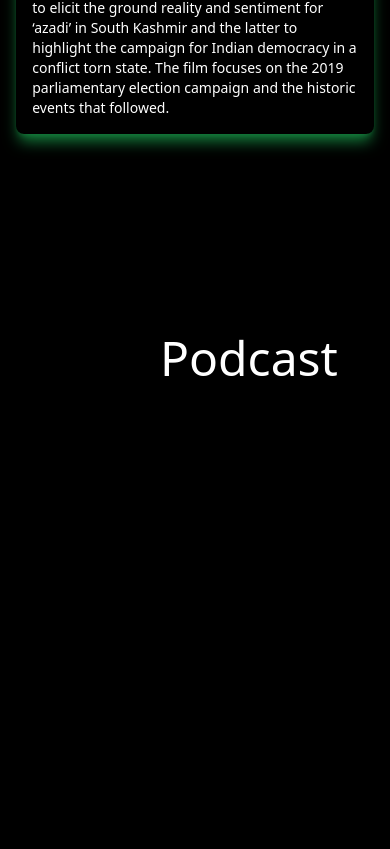
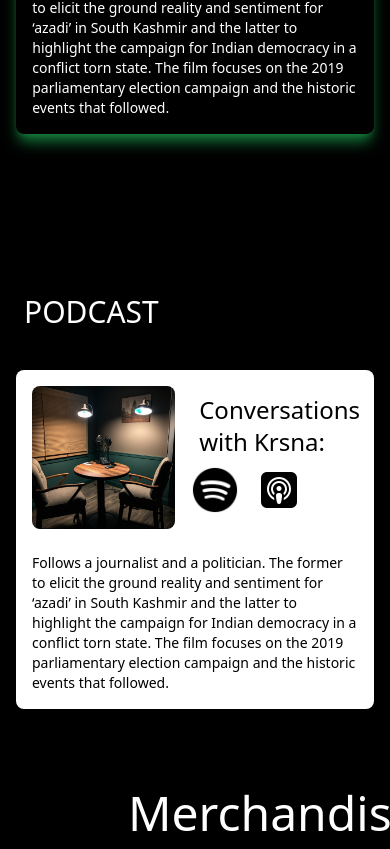
Before and after one commit to Ashutoshkr23/boys-played-well, a Next.js app: page / in a window 390 px wide. Shown: the part 1148-1997 px from the top of the page. Built offline with nearby package versions, Linux system fonts and the light colour scheme.

Commit message:
Podcast & About Responsive

```diff
--- a/src/Component/About.jsx
+++ b/src/Component/About.jsx
@@ -2,23 +2,44 @@ import React from 'react'
 
 function About() {
   return (
-    <div>
-          <div className='py-20 px-40 bg-black text-white '>
+      <div>
+          <div className='hidden md:block py-20 px-8 lg:px-40 bg-black text-white '>
               <h1 className='text-5xl'>About</h1>
-              <div className='mx-10 my-20 bg-white hover:scale-110 ease-in-out duration-300 h-[360px] rounded-lg'>
+              <div className='mx-2 lg:mx-10 my-20 bg-white hover:scale-110 ease-in-out duration-300 h-80 lg:h-96 rounded-lg'>
                   <div className='flex'>
-                      <div className='h-[300px] w-[300px] ml-7 mt-7 rounded-lg'>
+                      <div className='h-64 w-64 lg:h-80 lg:w-80 ml-3 lg:ml-7 mt-3 lg:mt-7 rounded-lg'>
                           <img src="/assets/Images/Podcast/podcast.png" alt="" className='h-full w-full rounded-lg' />
                       </div>
                       <div className='flex-1 mx-6'>
-                          <h1 className='text-black text-4xl mt-12'>About Boys Played Well</h1>
+                          <h1 className='text-black text-3xl lg:text-4xl mt-4 lg:mt-12'>About Us</h1>
                           <p className='text-black text-lg leading-8 mt-4'>This long form podcast is hosted by Krsna Daswani, a relationship coach/ expert. She interviews wide ranging guests to tease out their professional and personal lives to enlighten, educate and entertain audiences.</p>
                           <div className='flex gap-4 mt-2'>
-                              <button className='h-10 btn w-40 mt-4 rounded hover:bg-blue-1 hover:font-bold hover:border-none text-white border border-white my-auto'>Know More</button>
+                              <img src="/assets/Images/Podcast/Spotify.png" alt="" className='h-12 w-12' />
+                              <img src="/assets/Images/Podcast/ApplePodcast.png" alt="" className='h-12 w-12' />
+                              <button className='h-10 btn w-40 rounded hover:bg-blue-1 hover:font-bold hover:border-none text-white border border-white my-auto'>View Episodes</button>
                           </div>
                       </div>
                   </div>
               </div>
+          </div>
+          <div className='md:hidden bg-black '>
+              <h1 className='py-10 pl-6 text-white text-3xl'>About</h1>
+              <div className='bg-white mx-4 text-black rounded-lg'>
+                  <div className='flex  '>
+                      <img src="/assets/Images/Podcast/podcast.png" alt="" className=' w-2/5 rounded-lg mt-4 ml-4' />
+                      <div className='pl-4 pt-4'>
+                          <h1 className='text-2xl  mt-2 ml-2'>About Us</h1>
+                          <div className='flex gap-4 mt-2'>
+
+                          </div>
+                      </div>
+                  </div>
+                  <div >
+                      <p className='text-sm mt-6 pl-4 pr-4 pb-4'> Follows a journalist and a politician. The former to elicit the ground reality and sentiment for ‘azadi’ in South Kashmir and the latter to highlight the campaign for Indian democracy in a conflict torn state. The film focuses on the 2019 parliamentary election campaign and the historic events that followed.
+                      </p>
+                  </div>
+              </div>
+
           </div>
     </div>
   )
--- a/src/Component/Movie.jsx
+++ b/src/Component/Movie.jsx
@@ -55,7 +55,7 @@ function Movie() {
       </div>
 
       <div className='md:hidden'>
-        <h1 className='ml-6 my-8 text-3xl'>Films</h1>
+        <h1 className='ml-6 my-8 text-white text-3xl'>Films</h1>
         <div className='flex-col rounded-lg mb-10 shadow-lg mx-auto shadow-green-700 w-11/12'>
           <div className='flex '>
             <img src="/assets/Images/Movie/Chaigarden.jpg" alt="" className=' w-2/5 rounded-lg mt-4 ml-4' />
--- a/src/Component/Podcast.jsx
+++ b/src/Component/Podcast.jsx
@@ -3,15 +3,15 @@ import React from 'react'
 function Podcast() {
   return (
     <div>
-      <div className='py-20 px-40 bg-black text-white '>
-          <h1 className='text-5xl'>Podcast</h1>
-        <div className='mx-10 my-20 bg-white hover:scale-110 ease-in-out duration-300 h-[360px] rounded-lg'>
+      <div className='hidden md:block py-20 px-8 lg:px-40 bg-black text-white '>
+        <h1 className='text-5xl'>Podcast</h1>
+        <div className='mx-2 lg:mx-10 my-20 bg-white hover:scale-110 ease-in-out duration-300 h-80 lg:h-96 rounded-lg'>
             <div className='flex'>
-                <div className='h-[300px] w-[300px] ml-7 mt-7 rounded-lg'>
+                <div className='h-64 w-64 lg:h-80 lg:w-80 ml-3 lg:ml-7 mt-3 lg:mt-7 rounded-lg'>
                     <img src="/assets/Images/Podcast/podcast.png" alt="" className='h-full w-full rounded-lg' />
                 </div>
                 <div className='flex-1 mx-6'>
-                    <h1 className='text-black text-4xl mt-12'>Conversations with Krsna:</h1>
+                    <h1 className='text-black text-3xl lg:text-4xl mt-4 lg:mt-12'>Conversations with Krsna:</h1>
                     <p className='text-black text-lg leading-8 mt-4'>This long form podcast is hosted by Krsna Daswani, a relationship coach/ expert. She interviews wide ranging guests to tease out their professional and personal lives to enlighten, educate and entertain audiences.</p>
                     <div className='flex gap-4 mt-2'>
                         <img src="/assets/Images/Podcast/Spotify.png" alt="" className='h-12 w-12' />
@@ -22,6 +22,26 @@ function Podcast() {
             </div>
           </div>
       </div>
+      <div className='md:hidden bg-black '>
+        <h1 className='py-10 pl-6 text-white text-3xl'>PODCAST</h1>
+        <div className='bg-white mx-4 text-black rounded-lg'>
+          <div className='flex  '>
+            <img src="/assets/Images/Podcast/podcast.png" alt="" className=' w-2/5 rounded-lg mt-4 ml-4' />
+            <div className='pl-4 pt-4'>
+              <h1 className='text-2xl  mt-2 ml-2'>Conversations with Krsna:</h1>
+              <div className='flex gap-4 mt-2'>
+                <img src="/assets/Images/Podcast/Spotify.png" alt="" className='h-12 w-12' />
+                <img src="/assets/Images/Podcast/ApplePodcast.png" alt="" className='h-12 w-12' />
+              </div>
+            </div>
+          </div>
+          <div >
+            <p className='text-sm mt-6 pl-4 pr-4 pb-4'> Follows a journalist and a politician. The former to elicit the ground reality and sentiment for ‘azadi’ in South Kashmir and the latter to highlight the campaign for Indian democracy in a conflict torn state. The film focuses on the 2019 parliamentary election campaign and the historic events that followed.
+            </p>
+          </div>
+        </div>
+
+      </div>
     </div>
   )
 }
```
